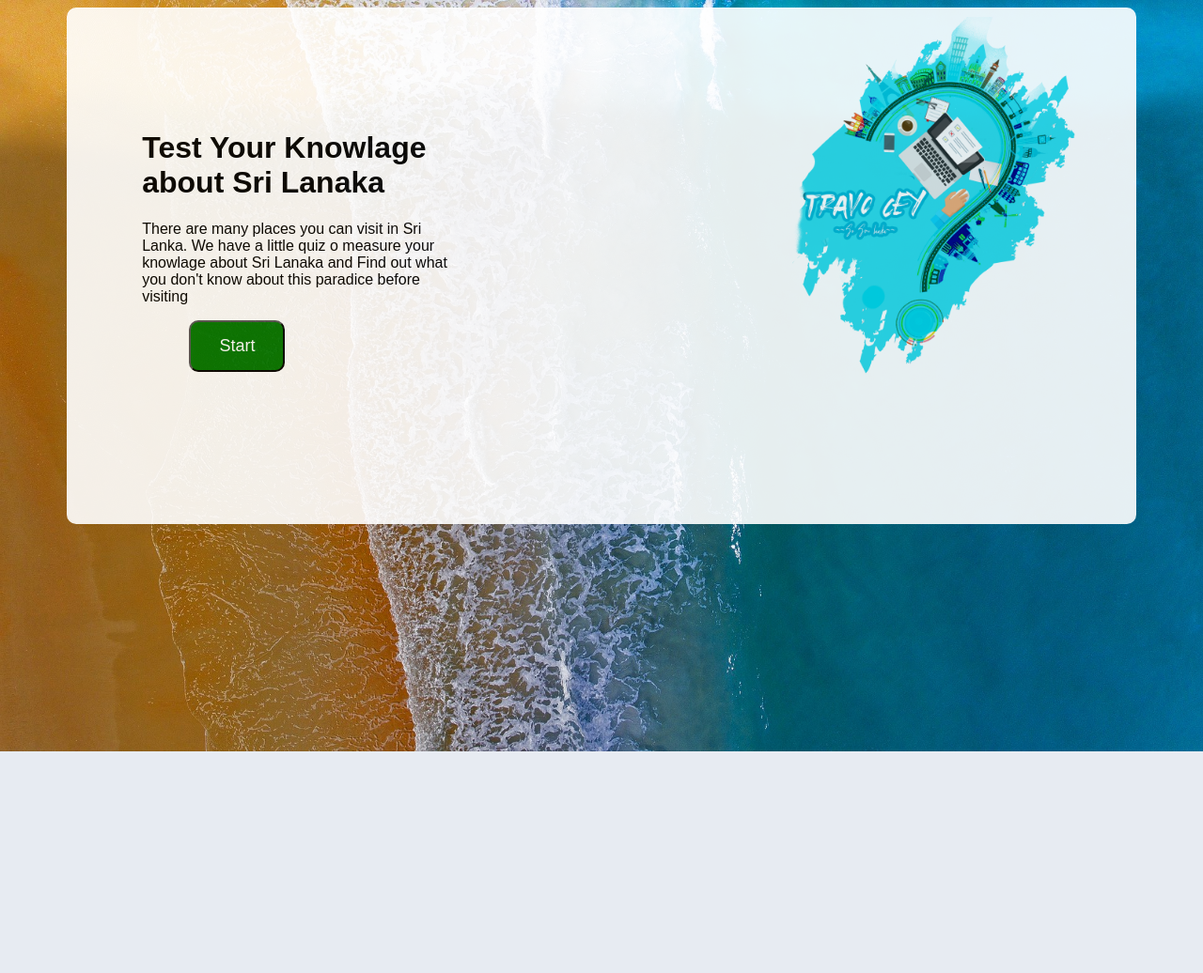
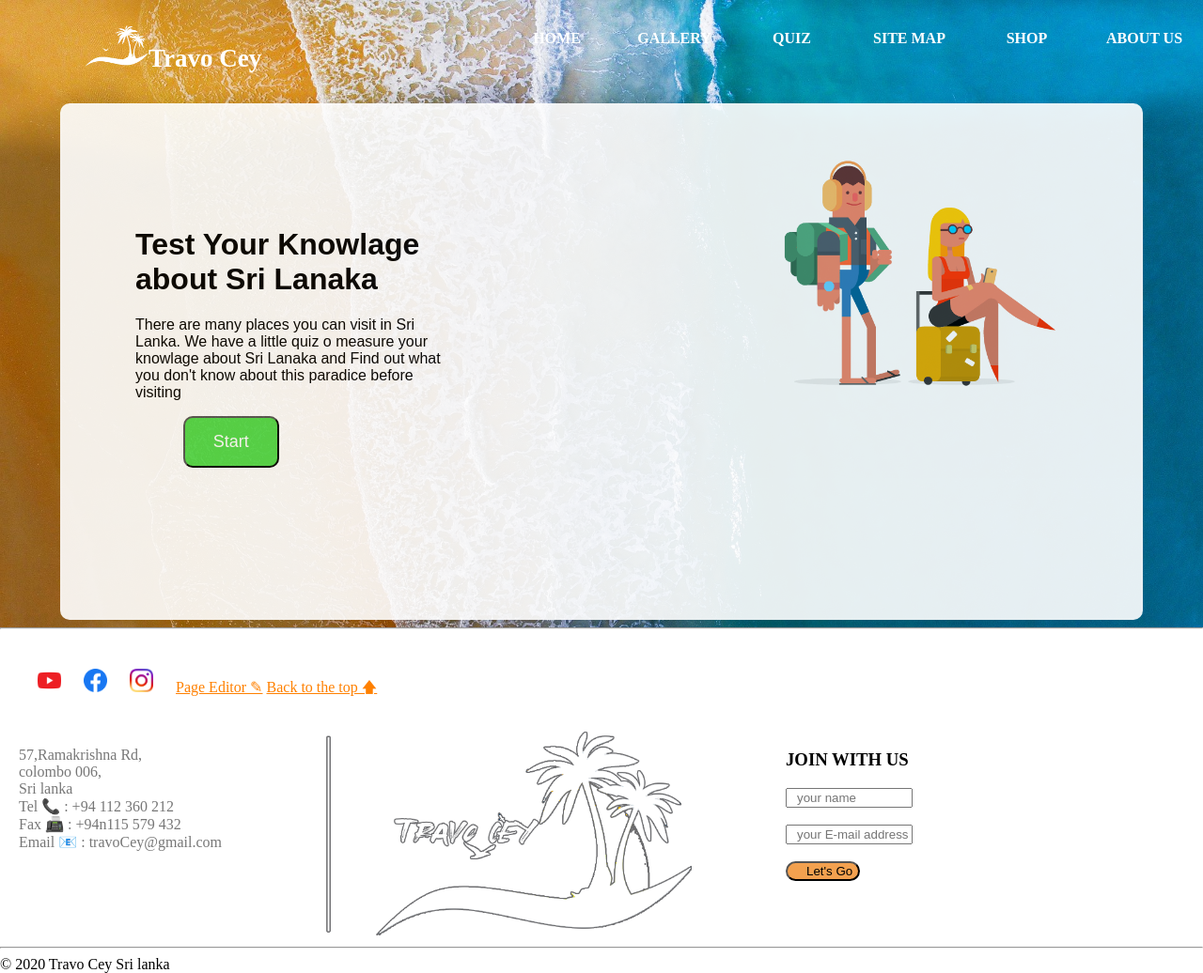
Before and after one commit to ravishan123/Travocey-traveling-website, a PHP site: page /Quiz.html in a window 1280 px wide. Shown: the whole page at 94% size. Before the commit the page ends 800 px from the top, so only its background shows below. Run offline with PHP 8.4, Linux system fonts and the light colour scheme; some web fonts are replaced.

Commit message:
21 july with gif and nav foot

```diff
--- a/finalQuiz/Quiz.html
+++ b/finalQuiz/Quiz.html
@@ -9,6 +9,35 @@
 </head>
 
 <body>
+<!-- navigationBar -->
+
+<nav>
+    <!-- navigation bar -->
+    <div class="box">
+
+
+        <ul type="none">
+
+
+
+            <li><a herf="#">ABOUT US  </a></li>
+            <li><a herf="#">SHOP  </a></li>
+            <li><a herf="#">SITE MAP </a></li>
+            <li><a herf="#">QUIZ </a></li>
+            <li><a herf="#">GALLERY  </a></li>
+            <li><a herf="#">HOME</a></li>
+        </ul>
+    </div>
+    <div class="header" id="myHeader">
+        <h2><img src='sika.png' />Travo Cey</h2>
+      </div>
+
+</nav>
+
+
+
+    <div>
+    <div>
     <div class="main-container">
         <div id="left" class='front'>
             <h1>Test Your Knowlage about Sri Lanaka</h1>
@@ -16,7 +45,7 @@
             <button id="start-btn">Start</button>
         </div>
 
-        <img src="QuizPic.png" id=pic class='front'>
+        <img src="quize.gif" id=pic class='front'>
 
         <div id="timer">
             <div>
@@ -65,9 +94,54 @@
                     <span class="close">&times;</span>
                 </div>
 
+         </div>
+        </div>
+    </div>
+        <div>
+
+
+
+            <footer>
+                <div class="foot">
+                <hr>
+                <ul class="social-icons">
+                    <li><a href="http://www.facebook.com"><img src='socicon (1).png' /></a></li>
+                    <li><a href="http://www.twitter.com"><img src='socicon (2).png' /></a></li>
+                    <li><a href="http://www.youtube.com"><img src='socicon (3).png' /></a></li>
+                    <li><a href="editor.html"><p> Page Editor ✎</p></a></li>
+                    <li><a href="#header"> <br><p>   Back to the top  🡅</p></a></li>
+
+                </ul>
+                </div>
+
+
+                <div class="myfex">
+                <div >
+                    <div class="address"><p> 57,Ramakrishna Rd,<br>colombo 006,<br>Sri lanka<br>Tel   📞 : +94 112 360 212<br>Fax  📠 : +94n115 579 432<br>Email 📧 : travoCey@gmail.com</p></div>
+                </div>
+                <div class="footimg"><img src='sikafoot.png' /></div>
+                <form>
+                    <div class="catch" ><h3>JOIN WITH US</h3>
+
+                    <input class="cont" type="text"   placeholder="your name"><br><br>
+                    <input class="cont" type="text"   placeholder="your E-mail address"><br><br>
+                    <input type="submit" value="Let's Go" >
+                </div>
+                        </form>
+
+
+                </div>
+                <hr>
+                © 2020 Travo Cey Sri lanka
+
+
             </div>
 
-        </div>
+
+
+
+                   </footer>
+
 
         <script src="test.js"></script>
 
--- a/finalQuiz/QuizStyle.css
+++ b/finalQuiz/QuizStyle.css
@@ -11,6 +11,9 @@ body{
     background-attachment: fixed;
     background-size: 100% 100%;
     font-family:Century Gothic;
+    margin: 0;
+	padding: 0;
+	height: 100%;
 }
 
 .main-container {
@@ -44,7 +47,7 @@ body{
     margin-left: 15%;
     color: white;
     font-family: Arial, Helvetica, sans-serif;
-    background-color: #007500;
+    background-color: #51da4a;
     padding: 15px 30px;
     font-size: 18px;
     cursor: pointer;
@@ -125,7 +128,7 @@ label {
 
 #next-btn {
     border-radius: 5px;
-    background-color: #007500;
+    background-color: #51da4a;
     /* Green */
     float: right;
     border: none;
@@ -317,3 +320,111 @@ label {
     /* background: #00816A; */
     display: inline-block;
 }
+
+/* footer */
+footer{
+    background-color: white;
+
+}
+.social-icons {
+    text-align: start;
+
+
+    }
+  .social-icons li {
+    display:inline-block;
+    list-style-type:none;
+    -webkit-user-select:none;
+    -moz-user-select:none;
+    }
+  .social-icons li a {
+    border-bottom: none;
+    color:hsl(30, 100%, 50%) ;
+    }
+  .social-icons li img {
+    width:25px;
+    height:auto;
+    margin-right: 20px;
+  }
+  .myfex{
+    display: flex;
+    flex-wrap: nowrap;
+
+
+  }
+
+  .address{
+      padding-left: 20px;
+      color: #777;
+      font-size: medium;
+
+  }
+
+  .catch{text-align: start;
+    padding-left: 100px;
+
+
+}
+ .catch input[type=text] {
+     width:70%;
+     padding-left: 10px;
+ }
+ .catch input[type=submit] {
+
+    padding-left: 20px;
+    background-color:hsl(30, 87%, 63%);
+        color:black;
+        text-align: center;
+        border-radius:30px;
+}
+.footimg img{
+    width:500px;
+    height:auto;
+
+
+
+}
+/*navigation bar*/
+.header {
+    font-family: Blindspot;
+    font-size: large;
+    color: #ffffff;
+    padding-left: 90px;
+
+
+}
+.header img{
+    width:68px;
+    height:auto;
+    margin-top: 5px;
+}
+.box ul li {
+    width:125px;
+    float: right;
+    margin:10px auto;
+    text-align:center;
+    transition:0.4s ease;
+    font-weight:bold;
+    padding-bottom: 50px;
+}
+.box {	width:-100px;
+    grid-template-rows: auto,auto;
+
+}
+.box ul li  a {
+                text-decoration:rgba(240, 152, 10, 0.828);
+                font-weight:50px;
+                color: white;
+
+}
+
+.box ul li:hover{background-color:white;
+                font-weight:100px;
+                padding:5px;
+                opacity:9;
+                color:black;
+}
+.box ul li:hover a{
+    color: black;
+    padding: 5px;
+}
```
Also changed, not shown: finalQuiz/quize.gif (added), finalQuiz/sika.png (added), finalQuiz/sikafoot.png (added), finalQuiz/socicon (1).png (added), finalQuiz/socicon (2).png (added), finalQuiz/socicon (3).png (added).
